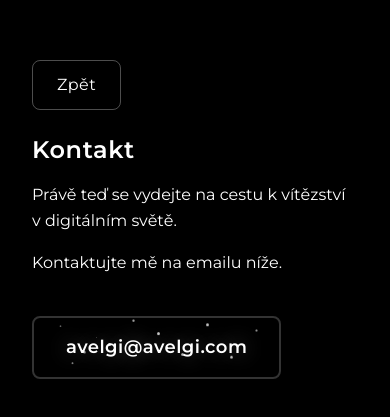
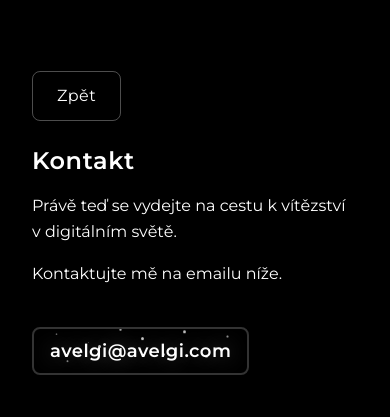
Before and after one commit to avelgi/prezentacni-web, a Next.js app: page /kontakt in a window 390 px wide. Shown: the part 191-608 px from the top of the page. Built offline with nearby package versions, Linux system fonts and the light colour scheme.

Commit message:
style: match email button height to "Kdo jsem" button
Adjust email button padding and height for mobile and desktop consistency.

Co-authored-by: null <191867281+avelgi@users.noreply.github.com>

```diff
--- a/app/globals.css
+++ b/app/globals.css
@@ -1107,7 +1107,9 @@ body {
 /* ===== ADVANCED EMAIL BUTTON SYSTEM ===== */
 .advanced-email-button {
   position: relative;
-  padding: 1rem 2rem;
+  /* Mobile styles (default - matches Kdo Jsem mobile button: h-12, px-4) */
+  height: 3rem; /* 48px, same as h-12 */
+  padding: 0 1rem; /* Horizontal padding like px-4. Vertical padding handled by flex + height. */
   background: transparent;
   border: 2px solid rgba(255, 255, 255, 0.2);
   border-radius: 8px;
@@ -1116,6 +1118,24 @@ body {
   transition: all 0.4s cubic-bezier(0.23, 1, 0.32, 1);
   transform-style: preserve-3d;
   perspective: 1000px;
+
+  /* Added for consistent height and centering */
+  display: flex;
+  align-items: center;
+  justify-content: center;
+  box-sizing: border-box; /* Ensures padding & border are part of height */
+}
+
+/* Desktop styles (matches Kdo Jsem desktop button: py-4, px-8, text-base leading to approx 3.5rem height) */
+@media (min-width: 640px) {
+  /* sm breakpoint */
+  .advanced-email-button {
+    height: auto; /* Allow padding to define height */
+    /* Adjusted vertical padding to make total height ~3.5rem with 1.125rem font.
+       (1rem padding - (difference in line-height / 2))
+       0.90625rem = 14.5px. Horizontal padding 2rem = 32px. */
+    padding: 0.90625rem 2rem;
+  }
 }
 
 .email-text {
```
